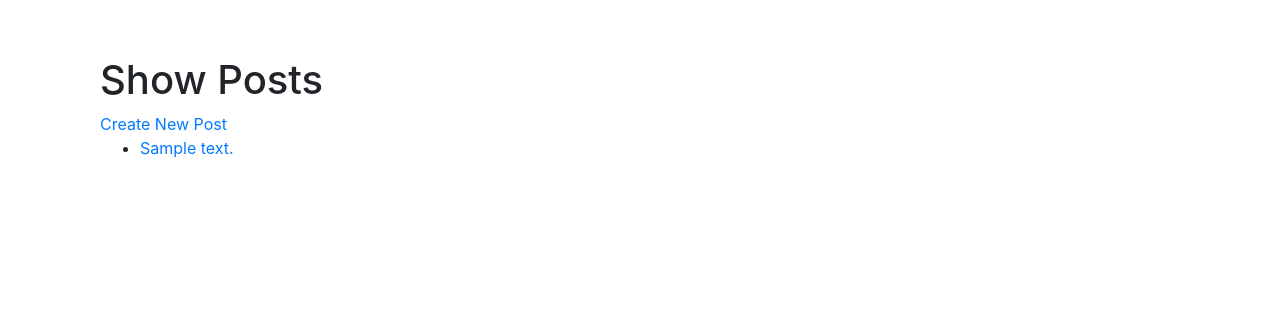
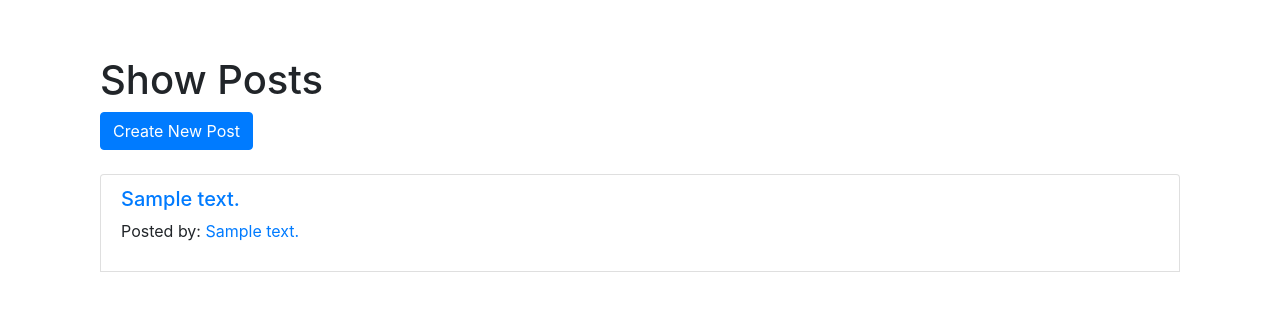
Before and after one commit to jamesaud/se1-group4, a Django app: a page that uses jmatcher/jmatcher/templates/posts/showAllPosts.html in a window 1280 px wide. Shown: the top 316 px of the page. Run offline with Django 3.2, Linux system fonts and the light colour scheme; a user stored in the database is signed in; tables that the repository leaves empty hold one stand-in row (values such as "Sample post"); parts of the project's set-up code (start-up, migrations or seed data) failed here and were passed over; some libraries are stand-ins or nearby versions.

Commit message:
ui update

```diff
--- a/jmatcher/jmatcher/posts/views.py
+++ b/jmatcher/jmatcher/posts/views.py
@@ -2,6 +2,7 @@ from django.http import HttpResponse
 from django.shortcuts import render
 from .forms import PostForm
 from .models import Post
+from django.shortcuts import redirect
 
 def home(request):
     return render(request, 'posts/home.html')
@@ -14,7 +15,7 @@ def post_status(request):
 		if form.is_valid():
 			post = Post(description=form.cleaned_data['description'], user=request.user)
 			post.save()
-			return render(request, 'posts/home.html')
+			return redirect("posts:get_all_posts")
 		else:
 			return HttpResponse("There is an error")
 	else:
@@ -27,7 +28,7 @@ def post_status(request):
 def get_all_posts(request):
 	user = request.user
 	context = {}
-	posts = user.post_set.all()
+	posts = Post.objects.all()
 	context['posts'] = posts
 	return render(request, "posts/showAllPosts.html", context)
 
--- a/jmatcher/jmatcher/templates/posts/showAllPosts.html
+++ b/jmatcher/jmatcher/templates/posts/showAllPosts.html
@@ -5,13 +5,19 @@
 	<div class="container">
 		<h1>Show Posts</h1>
 
-		<a href="{% url 'posts:post_status' %}">Create New Post</a>
+		<a href="{% url 'posts:post_status' %}" class='btn btn-primary'>Create New Post</a>
+		<br>
+		<br>
 		{% if posts %}
-			<ul>
+			<ul class='list-group'>
 				{% for post in posts %}
-					<li>
-						<a href="{% url 'posts:get_post' post.id %}">{{post.description}}</a>
+					<li class='list-group-item'>
+						<h5><a href="{% url 'posts:get_post' post.id %}">{{post.description}}</a></h5>
+						<p>Posted by:
+							<a href="{% url 'students:home' post.user.username %}">{{post.description}}</a>
+						</p>
 					</li>
+					<br>
 				{% endfor %}
 			</ul>
 		{% else %}
--- a/jmatcher/jmatcher/templates/posts/showPost.html
+++ b/jmatcher/jmatcher/templates/posts/showPost.html
@@ -4,8 +4,8 @@
 
 {% block content %}
 	<div class="container">
-		<h1>Post Page</h1>
-		<h3>Description: {{post_detail.description}}</h3>
+		<h5>{{post_detail.description}}</h5>
+		<p>By <a href="{% url 'students:home' post_detail.user.username %}">{{post_detail.user}}</a></p>
 		<a href="{% url 'posts:get_all_posts'%}">Return to all posts</a>
 	</div>
 {% endblock content %}
```
